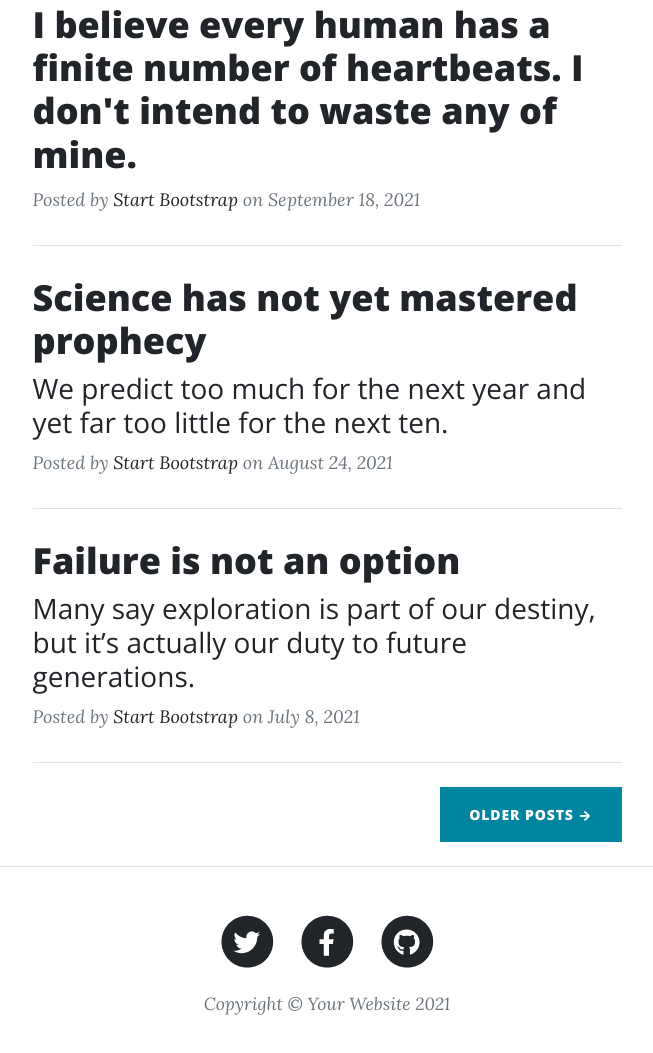
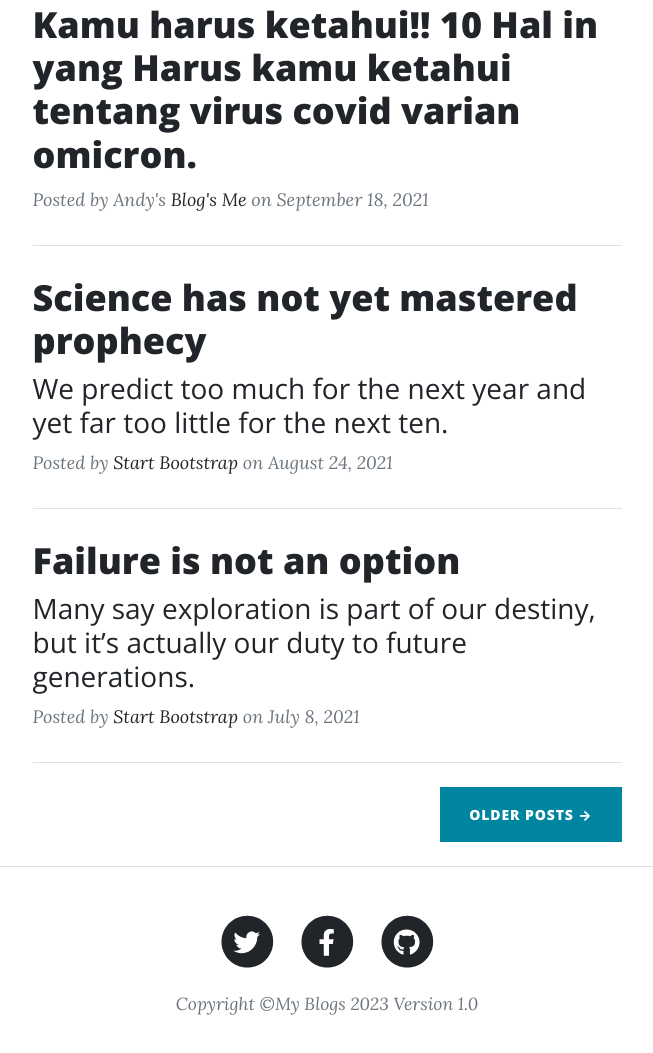
Before and after one commit to rexiking/Starbooster, a plain HTML site: page index.html in a window 1280 px wide. Shown: the part 871-1924 px from the top of the page, without its empty margins (313-966 px from the left). Drawn offline with nearby package versions, Linux system fonts and the light colour scheme.

Commit message:
Update index.html

```diff
--- a/index.html
+++ b/index.html
@@ -67,10 +67,10 @@
                     <hr class="my-4" />
                     <!-- Post preview-->
                     <div class="post-preview">
-                        <a href="Aboutcoronavirus.html"><h2 class="post-title">I believe every human has a finite number of heartbeats. I don't intend to waste any of mine.</h2></a>
+                        <a href="Aboutcoronavirus.html"><h2 class="post-title">Kamu harus ketahui!! 10 Hal in yang Harus kamu ketahui tentang virus covid varian omicron.</h2></a>
                         <p class="post-meta">
-                            Posted by
-                            <a href="#!">Start Bootstrap</a>
+                            Posted by Andy's
+                            <a href="#!">Blog's Me </a>
                             on September 18, 2021
                         </p>
                     </div>
@@ -120,11 +120,12 @@
                                     <span class="fa-stack fa-lg">
                                         <i class="fas fa-circle fa-stack-2x"></i>
                                         <i class="fab fa-twitter fa-stack-1x fa-inverse"></i>
+                                        <i class="fa-brands fa-square-instagram"></i>
                                     </span>
                                 </a>
                             </li>
                             <li class="list-inline-item">
-                                <a href="#!">
+                                <a href="https://www.facebook.com/andi.haikal.33">
                                     <span class="fa-stack fa-lg">
                                         <i class="fas fa-circle fa-stack-2x"></i>
                                         <i class="fab fa-facebook-f fa-stack-1x fa-inverse"></i>
@@ -132,7 +133,7 @@
                                 </a>
                             </li>
                             <li class="list-inline-item">
-                                <a href="#!">
+                                <a href="https://github.com/rexiking">
                                     <span class="fa-stack fa-lg">
                                         <i class="fas fa-circle fa-stack-2x"></i>
                                         <i class="fab fa-github fa-stack-1x fa-inverse"></i>
@@ -140,7 +141,7 @@
                                 </a>
                             </li>
                         </ul>
-                        <div class="small text-center text-muted fst-italic">Copyright &copy; Your Website 2021</div>
+                        <div class="small text-center text-muted fst-italic">Copyright &copy;My Blogs 2023 Version 1.0 </div>
                     </div>
                 </div>
             </div>
```
